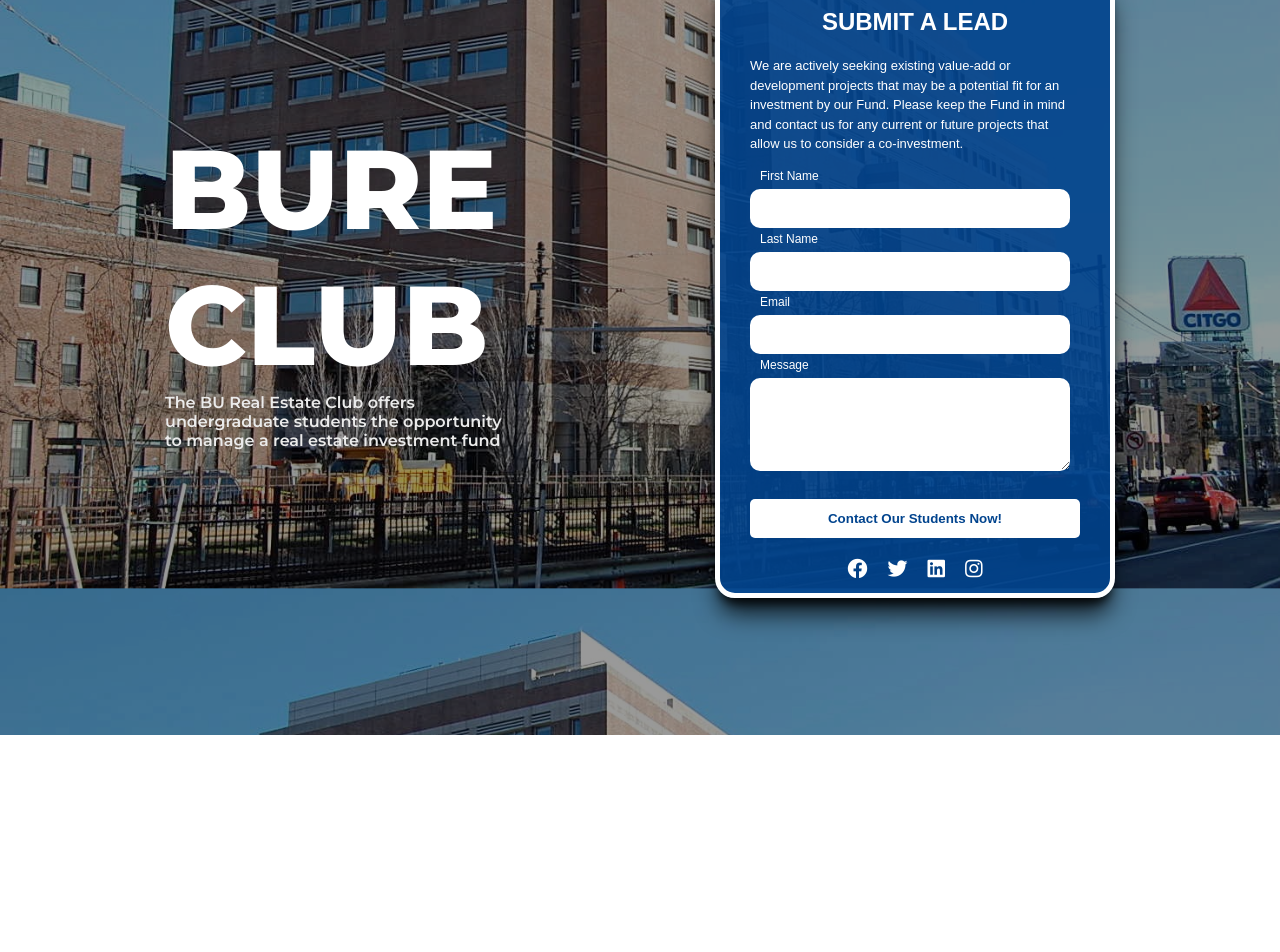
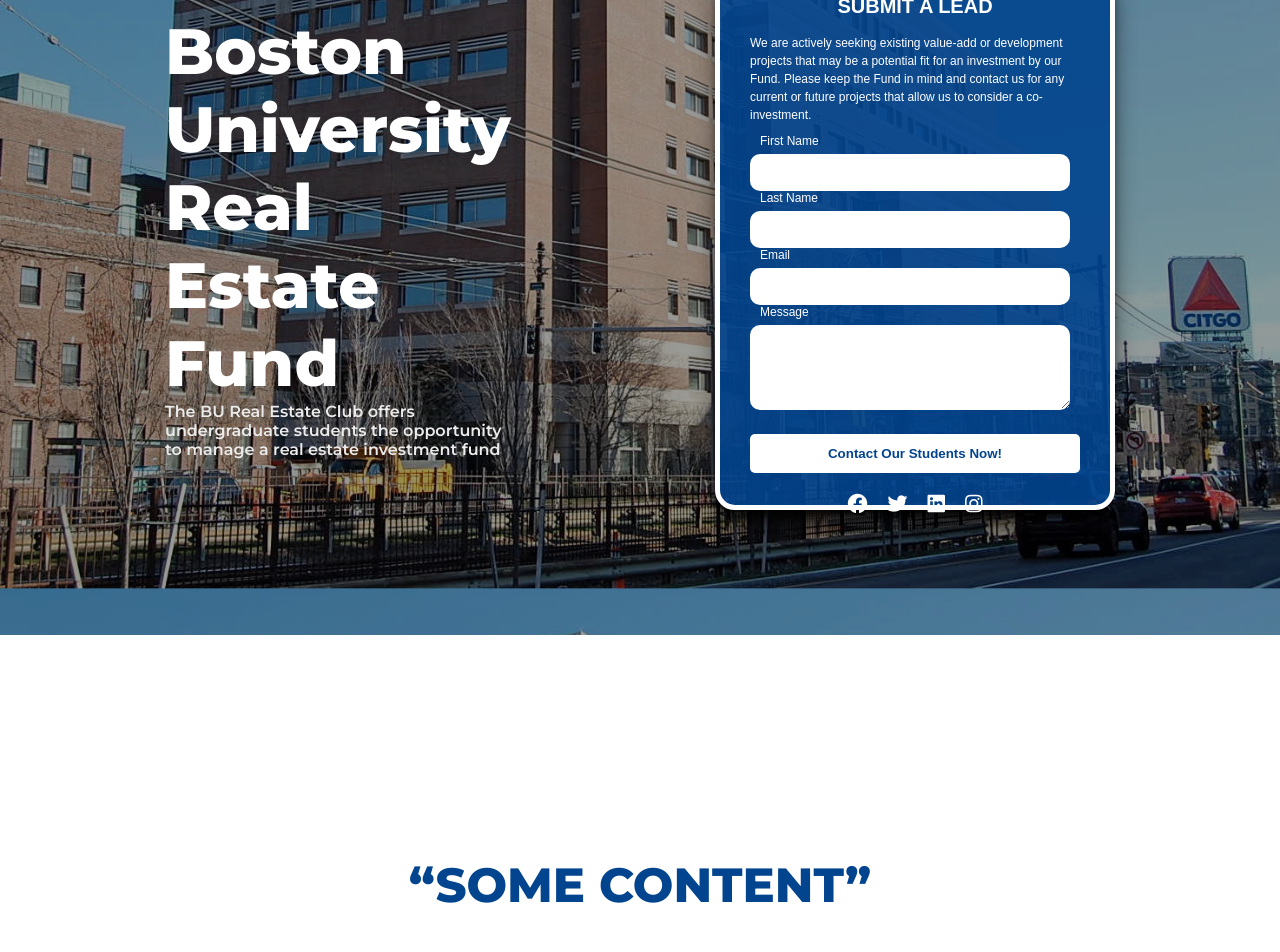
Before and after one commit to RealSycoBak/realestate, a React (Vite) app: page / in a window 1280 px wide. Shown: the part 280-1232 px from the top of the page. Built offline with nearby package versions, Linux system fonts and the light colour scheme.

Commit message:
Updated Header

```diff
--- /dev/null
+++ b/src/assets/home.css
@@ -0,0 +1,23 @@
+.Content {
+
+    display: flex;
+    justify-content: center;
+    align-items: center;
+    height: 100%;
+    width: 100%
+}
+
+
+.Content h1 {
+    font-size: 3rem;
+    font-family: "Montserrat", serif;
+    font-optical-sizing: auto;
+    font-weight: 750;
+    font-style: normal;
+    color: rgb(2, 68, 142);
+}
+
+
+#Quote {
+    font-size: 4.5rem;
+}
--- a/src/components/Header.css
+++ b/src/components/Header.css
@@ -1,7 +1,7 @@
 header {
     margin: 0;
     padding: 0;
-    height: 900px;
+    height: 800px;
     width: 100%;
     background: rgba(0,0,0,0.4);
     display: flex;
@@ -12,7 +12,7 @@ header {
 
 .Rect {
     width: 400px;
-    height: 625px;
+    height: 550px;
     background: rgba(2, 68, 142, 0.9);
     box-shadow:
         0 20px 25px -5px rgba(0, 0, 0, 0.8),
@@ -30,19 +30,19 @@ header {
 }
 
 .lead-form h2 {
-    font-size: 24px;
-    margin-bottom: 20px;
+    font-size: 20px;
+    margin-bottom: 16px;
     text-align: center;
 }
 
 .form-description {
-    font-size: 13px;
-    margin-bottom: 35px;
+    font-size: 12px;
+    margin-bottom: 30px;
     line-height: 1.5;
 }
 
 .form-group {
-    margin-bottom: 24px;
+    margin-bottom: 20px;
     position: relative;
 }
 
@@ -55,7 +55,7 @@ header {
     border: none;
     border-bottom: 1px solid rgba(255, 255, 255, 0.5);
     color: black;
-    font-size: 16px;
+    font-size: 14px;
     transition: border-color 0.3s;
     background-color: white;
     border-radius: 10px;
@@ -124,7 +124,7 @@ button:hover {
 
 .Title {
     color: white;
-    font-size: 7rem;
+    font-size: 4rem;
     font-family: "Montserrat", serif;
     font-optical-sizing: auto;
     font-weight: 800;
--- a/src/components/Header.jsx
+++ b/src/components/Header.jsx
@@ -7,7 +7,7 @@ export default function Header() {
             <header>
 
                 <div class="left">
-                    <h1 class="Title">BURE CLUB</h1>
+                    <h1 class="Title">Boston University Real Estate Fund</h1>
                     <p class="SubText">The BU Real Estate Club offers undergraduate students the opportunity to manage a real estate investment fund</p>
                 </div>
 
--- a/src/pages/index.jsx
+++ b/src/pages/index.jsx
@@ -1,15 +1,18 @@
 import Header from "../components/Header.jsx"
 import SubContent from "../components/SubContent.jsx"
-
+import "../assets/home.css"
 
 
 function Home() {
   return (
     <>
       <Header />
-      <SubContent number={1}> </SubContent>
+      <SubContent number={1} height={"500px"}>
+      <div class="Content">
+        <h1><q>SOME CONTENT</q></h1>
+      </div>
+      </SubContent>
       <SubContent number={2}> </SubContent>
-
     </>
   )
 }
```
